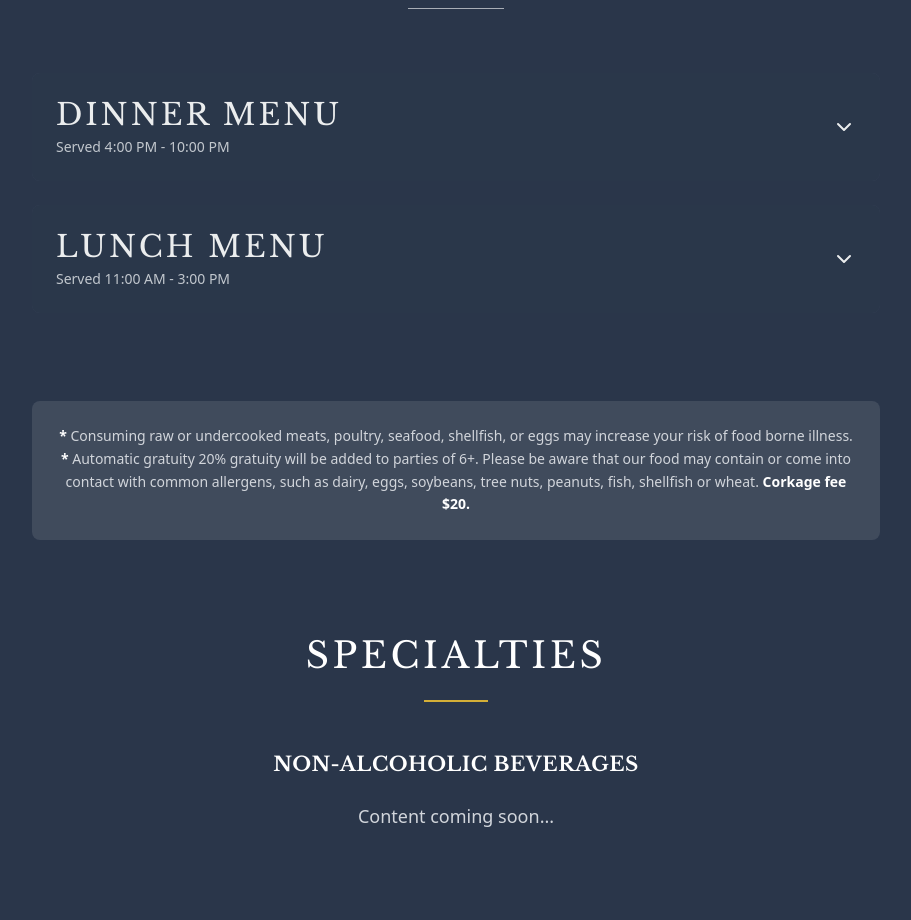
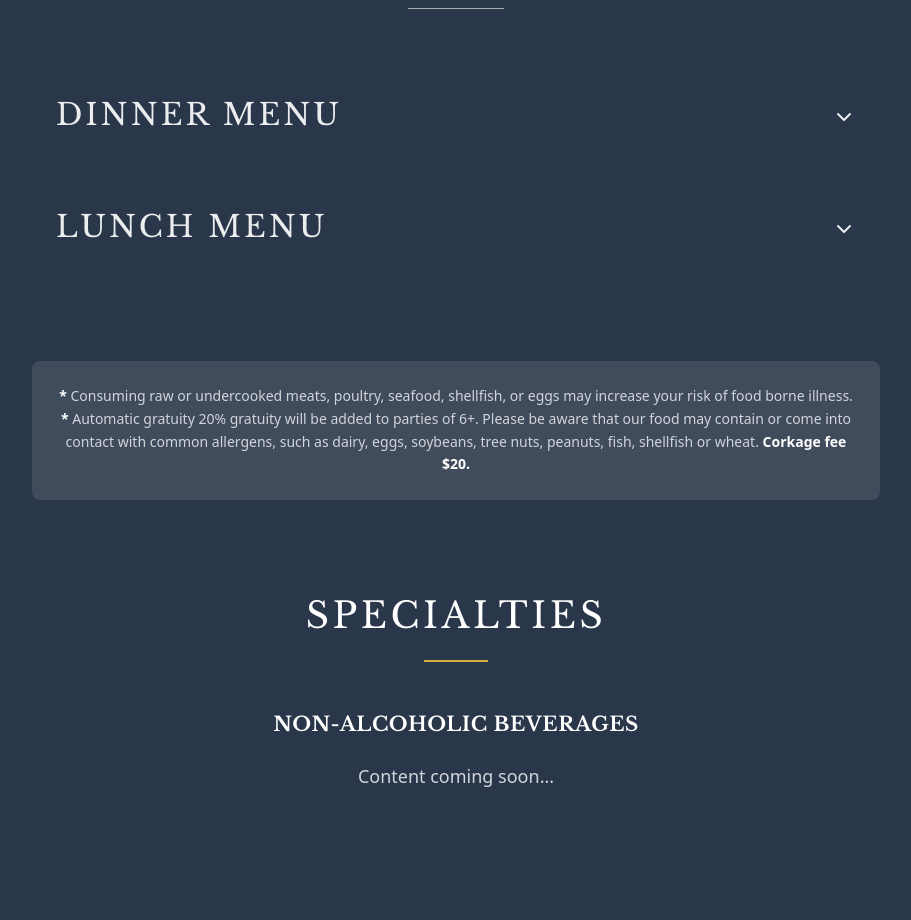
Before and after one commit to aisuperchargedlearning/Bainbridgetapas, a React (Vite) app: page / in a window 1280 px wide. Shown: the part 2660-3580 px from the top of the page, without its empty margins (184-1095 px from the left). Built offline with nearby package versions, Linux system fonts and the light colour scheme.

Commit message:
Menu hours fix

```diff
--- a/src/components/CollapsibleMenu.tsx
+++ b/src/components/CollapsibleMenu.tsx
@@ -38,7 +38,7 @@ const CollapsibleMenu = () => {
   const menuData: MenuSection[] = [
     {
       title: 'Dinner Menu',
-      time: 'Served 4:00 PM - 10:00 PM',
+      time: '',
       categories: [
         {
           title: 'ANTIPASTO',
@@ -206,7 +206,7 @@ const CollapsibleMenu = () => {
     },
     {
       title: 'Lunch Menu',
-      time: 'Served 11:00 AM - 3:00 PM',
+      time: '',
       categories: [
         {
           title: 'ANTIPASTO',
```
